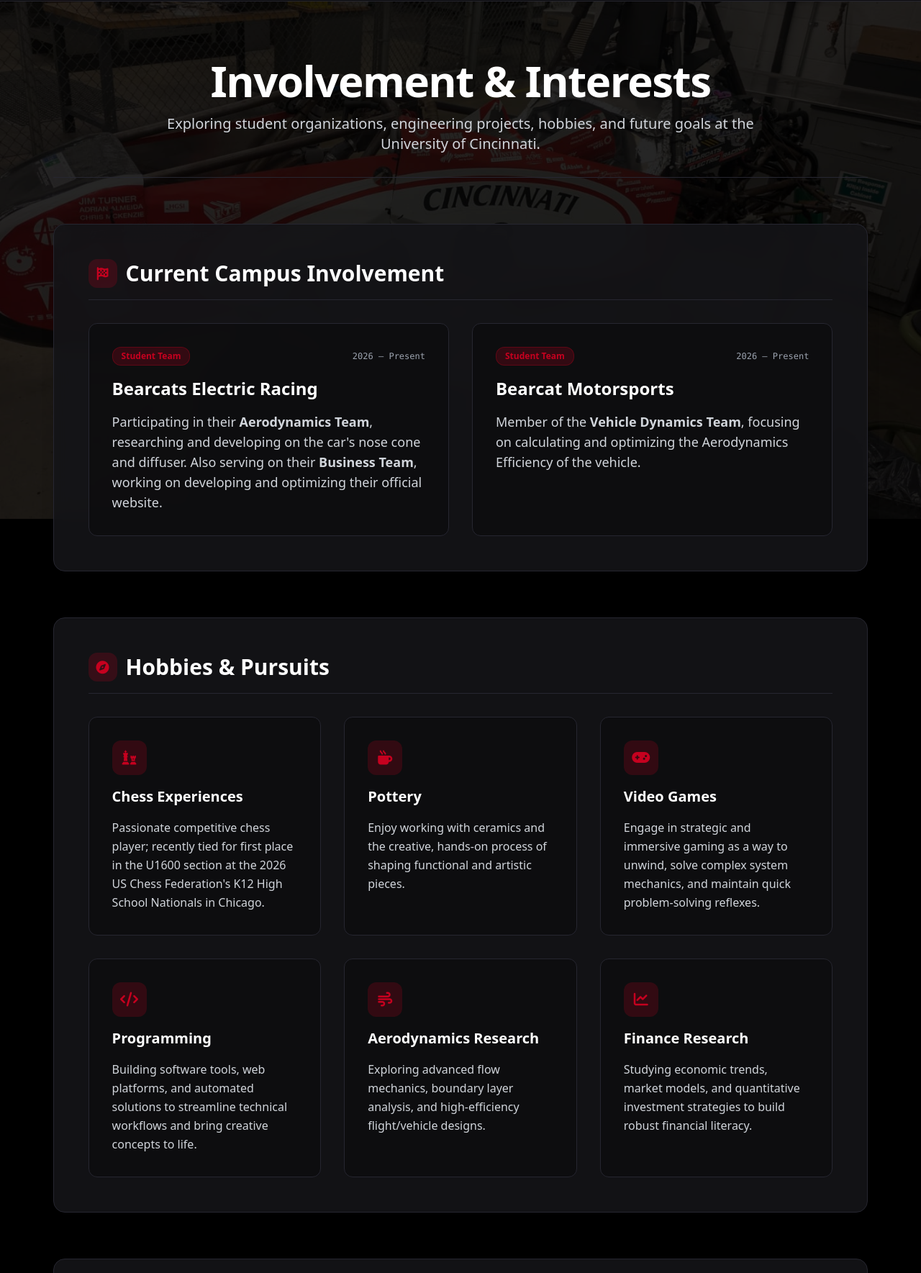
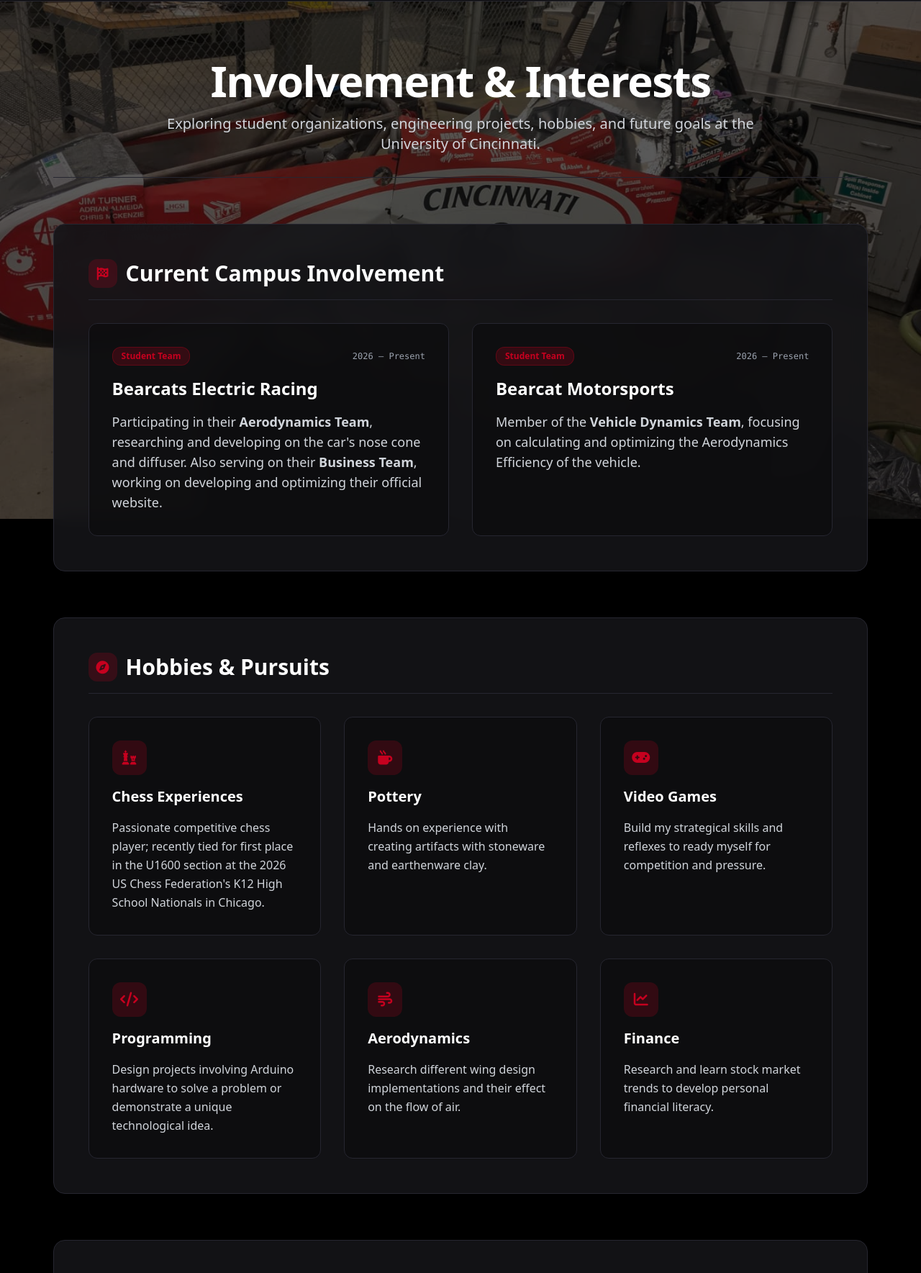
Before and after one commit to srikarkumarkapila-afk/SrikarKumarKapilaPortfolio, a plain HTML site: page involvement.html in a window 1280 px wide. Shown: the part 79-1848 px from the top of the page at 72% size. Drawn offline with nearby package versions, Linux system fonts and the light colour scheme.

Commit message:
Add files via upload

```diff
--- a/involvement.html
+++ b/involvement.html
@@ -49,12 +49,14 @@
         #bg-img-2 {
             background-image: url('WhatsApp Image 2026-09-27 at 9.56.02 AM.jpeg');
             opacity: 0;
-            filter: brightness(1.75) contrast(1.15);
+            /* Significantly boosted brightness and saturation */
+            filter: brightness(2.3) contrast(1.3) saturate(1.2);
         }
         #bg-img-3 {
             background-image: url('WhatsApp Image 2026-09-27 at 9.54.22 AM (1).jpeg');
             opacity: 0;
-            filter: brightness(1.75) contrast(1.15);
+            /* Significantly boosted brightness and saturation */
+            filter: brightness(2.3) contrast(1.3) saturate(1.2);
         }
 
         #scroll-overlay {
@@ -64,7 +66,8 @@
             width: 100%;
             height: 100%;
             background-color: #000000;
-            opacity: 0.85;
+            /* Lowered overlay opacity so the brighter images shine through clearly */
+            opacity: 0.65;
             transition: opacity 0.1s ease-out;
             pointer-events: none;
             z-index: 1;
@@ -99,7 +102,7 @@
                 bg3.style.opacity = '1';
             }
 
-            const dynamicOpacity = 0.85 + (scrollFraction * 0.10);
+            const dynamicOpacity = 0.65 + (scrollFraction * 0.10);
             overlay.style.opacity = dynamicOpacity.toFixed(3);
         }
 
@@ -228,7 +231,7 @@
                     </div>
                     <h4 class="text-xl font-semibold text-white">Pottery</h4>
                     <p class="text-gray-300 text-base leading-relaxed">
-                        Enjoy working with ceramics and the creative, hands-on process of shaping functional and artistic pieces.
+                        Hands on experience with creating artifacts with stoneware and earthenware clay.
                     </p>
                 </div>
 
@@ -238,7 +241,7 @@
                     </div>
                     <h4 class="text-xl font-semibold text-white">Video Games</h4>
                     <p class="text-gray-300 text-base leading-relaxed">
-                        Engage in strategic and immersive gaming as a way to unwind, solve complex system mechanics, and maintain quick problem-solving reflexes.
+                        Build my strategical skills and reflexes to ready myself for competition and pressure.
                     </p>
                 </div>
 
@@ -248,7 +251,7 @@
                     </div>
                     <h4 class="text-xl font-semibold text-white">Programming</h4>
                     <p class="text-gray-300 text-base leading-relaxed">
-                        Building software tools, web platforms, and automated solutions to streamline technical workflows and bring creative concepts to life.
+                        Design projects involving Arduino hardware to solve a problem or demonstrate a unique technological idea.
                     </p>
                 </div>
 
@@ -256,9 +259,9 @@
                     <div class="w-12 h-12 rounded-xl bg-ucRed/20 text-ucRed flex items-center justify-center font-bold text-xl">
                         <i class="fa-solid fa-wind"></i>
                     </div>
-                    <h4 class="text-xl font-semibold text-white">Aerodynamics Research</h4>
+                    <h4 class="text-xl font-semibold text-white">Aerodynamics</h4>
                     <p class="text-gray-300 text-base leading-relaxed">
-                        Exploring advanced flow mechanics, boundary layer analysis, and high-efficiency flight/vehicle designs.
+                        Research different wing design implementations and their effect on the flow of air.
                     </p>
                 </div>
 
@@ -266,9 +269,9 @@
                     <div class="w-12 h-12 rounded-xl bg-ucRed/20 text-ucRed flex items-center justify-center font-bold text-xl">
                         <i class="fa-solid fa-chart-line"></i>
                     </div>
-                    <h4 class="text-xl font-semibold text-white">Finance Research</h4>
+                    <h4 class="text-xl font-semibold text-white">Finance</h4>
                     <p class="text-gray-300 text-base leading-relaxed">
-                        Studying economic trends, market models, and quantitative investment strategies to build robust financial literacy.
+                        Research and learn stock market trends to develop personal financial literacy.
                     </p>
                 </div>
             </div>
```
Also changed, not shown: index.html (+6 -3 lines).
